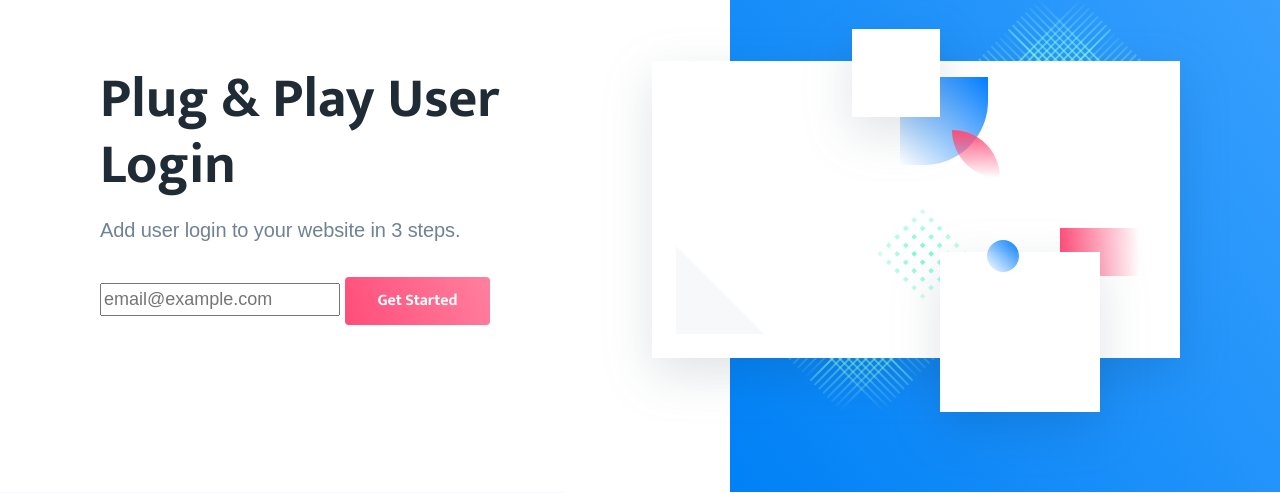
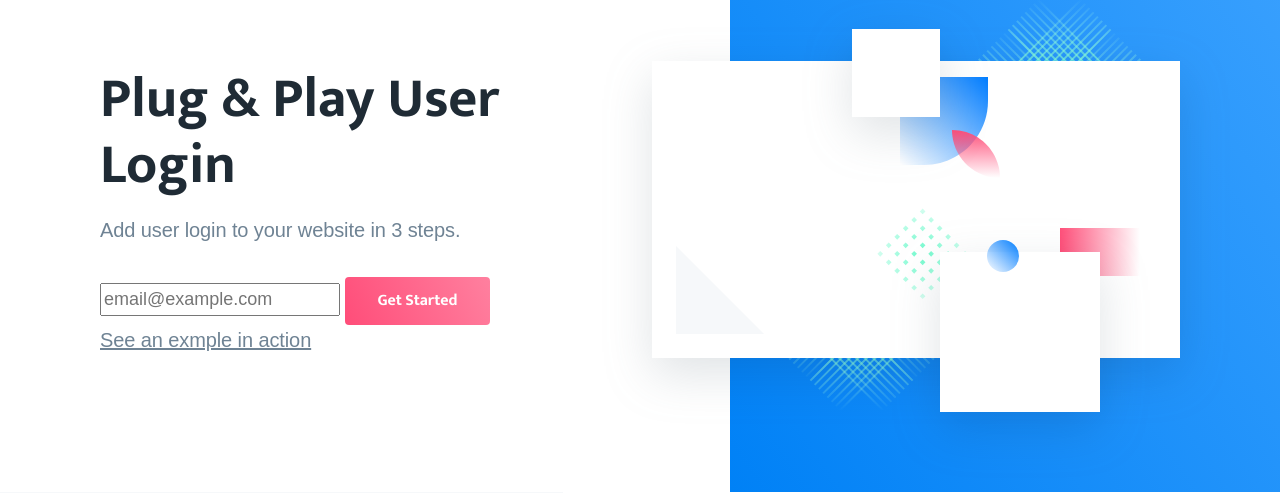
Before and after one commit to Rdbaker/weasl-api, a Flask app: page / in a window 1280 px wide. Shown: the part 118-611 px from the top of the page. Run offline with Flask 2, Linux system fonts and the light colour scheme; some web fonts are replaced.

Commit message:
Adds an example link

```diff
--- a/weasl/templates/landing2.html
+++ b/weasl/templates/landing2.html
@@ -54,6 +54,7 @@
                                 {% endif %}
                               </div>
                             </form>
+                            <p><a href="https://rdbaker.github.io/weasl-example/" target="_blank">See an exmple in action</a></p>
                         </div>
                         <div class="hero-illustration is-revealing">
                             <svg width="528" height="413" viewBox="0 0 528 413" xmlns="http://www.w3.org/2000/svg">
```
